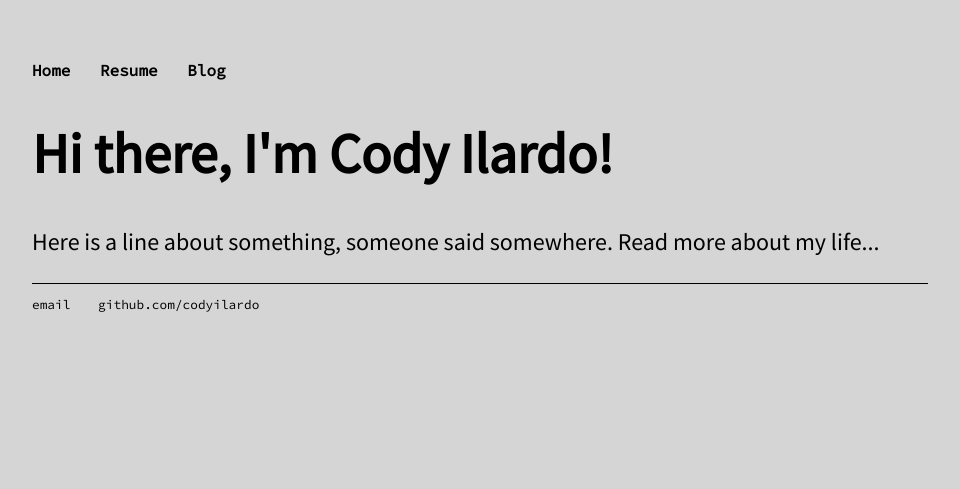
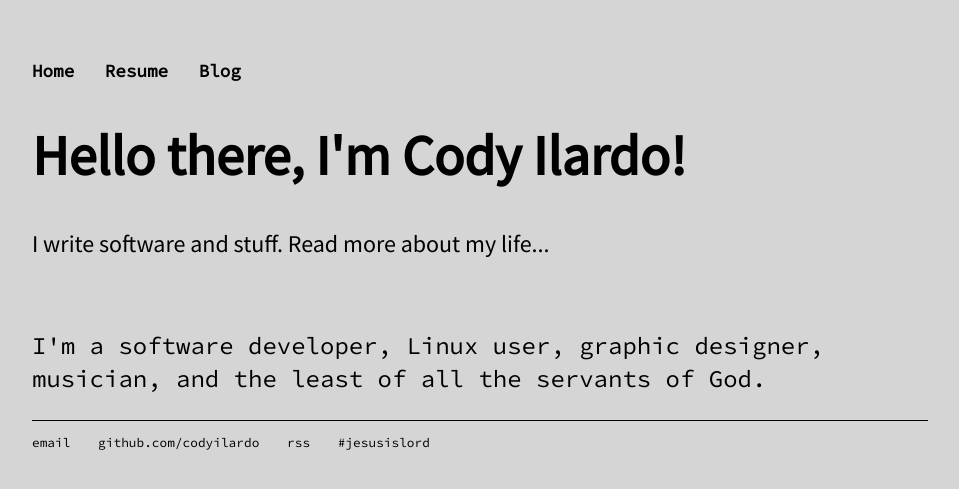
Before and after one commit to codyilardo/codyilardo.github.io, a Jekyll site: the page built from index.html, in a window 1280 px wide. Shown: the top 489 px of the page, without its empty margins (160-1119 px from the left). Built offline with Jekyll 4.4.1, drawn with Linux system fonts in a browser that asks for light colours.

Commit message:
updated site

```diff
--- a/_layouts/default.html
+++ b/_layouts/default.html
@@ -22,6 +22,9 @@
 	    		<ul>
 	        		<li><a href="mailto:codyilardo@gmail.com">email</a></li>
 	        		<li><a href="https://github.com/codyilardo">github.com/codyilardo</a></li>
+							<li><a href="https://codyilardo.com/blog/atom.xml">rss</a></li>
+							<li><a href="https://www.esv.org/John+1/">#jesusislord</a></li>
+
 				</ul>
 			</footer>
 		</body>
--- a/blog/index.html
+++ b/blog/index.html
@@ -1,6 +1,6 @@
 ---
 layout: default
-title: Cody Ilardo's Blog
+title: Blog
 ---
 	<h1>{{ page.title }}</h1>
 	<ul class="posts">
--- a/css/main.css
+++ b/css/main.css
@@ -10,6 +10,9 @@ body {
     font-family: 'Source Code Pro', monospace;
 }
 
+.p-mono {
+    font-family: 'Source Code Pro', monospace;
+}
 
 nav ul, footer ul {
     padding: 0px;
@@ -18,6 +21,7 @@ nav ul, footer ul {
 
 nav ul {
     font-weight: bold;
+    font-size: 1.1em;
 }
 
 
--- a/index.html
+++ b/index.html
@@ -3,6 +3,8 @@ layout: default
 title: Cody Ilardo
 ---
 <div class="blurb">
-	<h1>Hi there, I'm Cody Ilardo!</h1>
-	<p>Here is a line about something, someone said somewhere. <a href="/about">Read more about my life...</a></p>
+	<h1>Hello there, I'm Cody Ilardo!</h1>
+	<p>I write software and stuff. <a href="/blog">Read more about my life...</a></p>
+	<br>
+	<p class="p-mono">I'm a software developer, Linux user, graphic designer, musician, and the least of all the servants of God.</p>
 </div><!-- /.blurb -->
```
